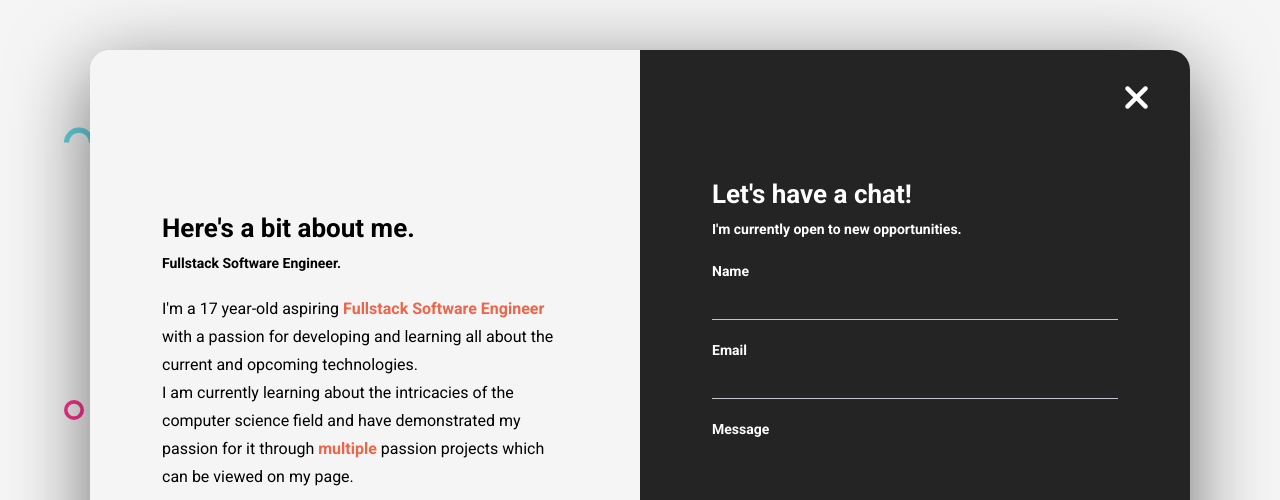
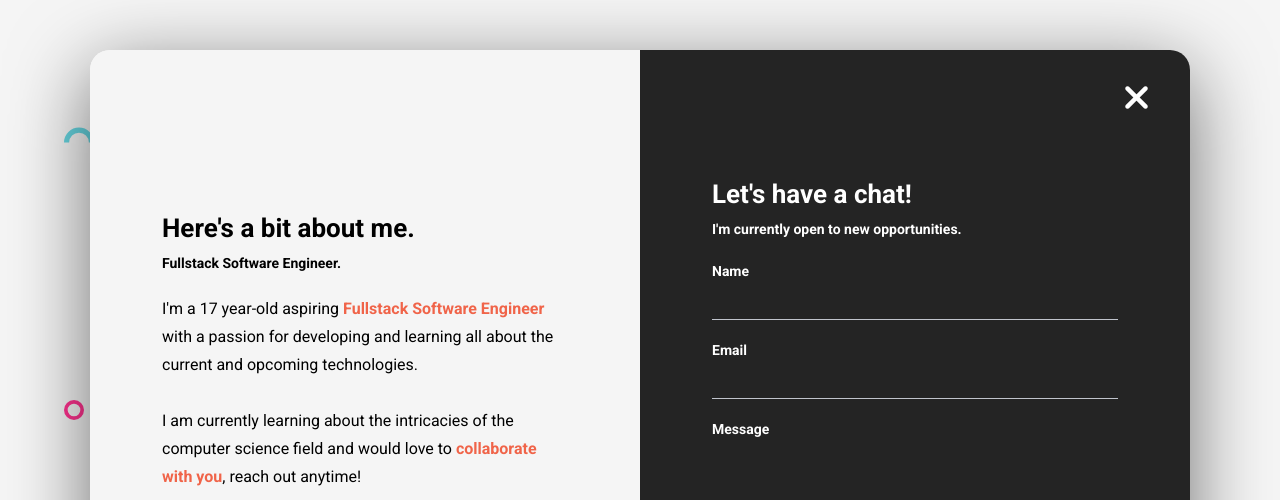
Before and after one commit to Gurehmat/E-Portfolio, a plain HTML site: page index.html in a window 1280 px wide. Both pictures are taken after a click on the item "About". Shown: the top 500 px of the page. Drawn offline with nearby package versions, Linux system fonts and the light colour scheme.

Commit message:
sentence changes

```diff
--- a/index.html
+++ b/index.html
@@ -95,7 +95,8 @@
                  <p class="modal__para">
                     I'm a 17 year-old aspiring <b class="orange"> Fullstack Software Engineer </b>with a passion for developing and learning all about the current and opcoming technologies.
                     <br>
-                    I am currently learning about the intricacies of the computer science field and have demonstrated my passion for it through <b class="orange">multiple </b>passion projects which can be viewed on my page.
+                    <br>
+                    I am currently learning about the intricacies of the computer science field and would love to <b class="orange">collaborate with you</b>, reach out anytime!
                  </p>
                  <div class="modal__languages">
                      <figure class="modal__language">
```
